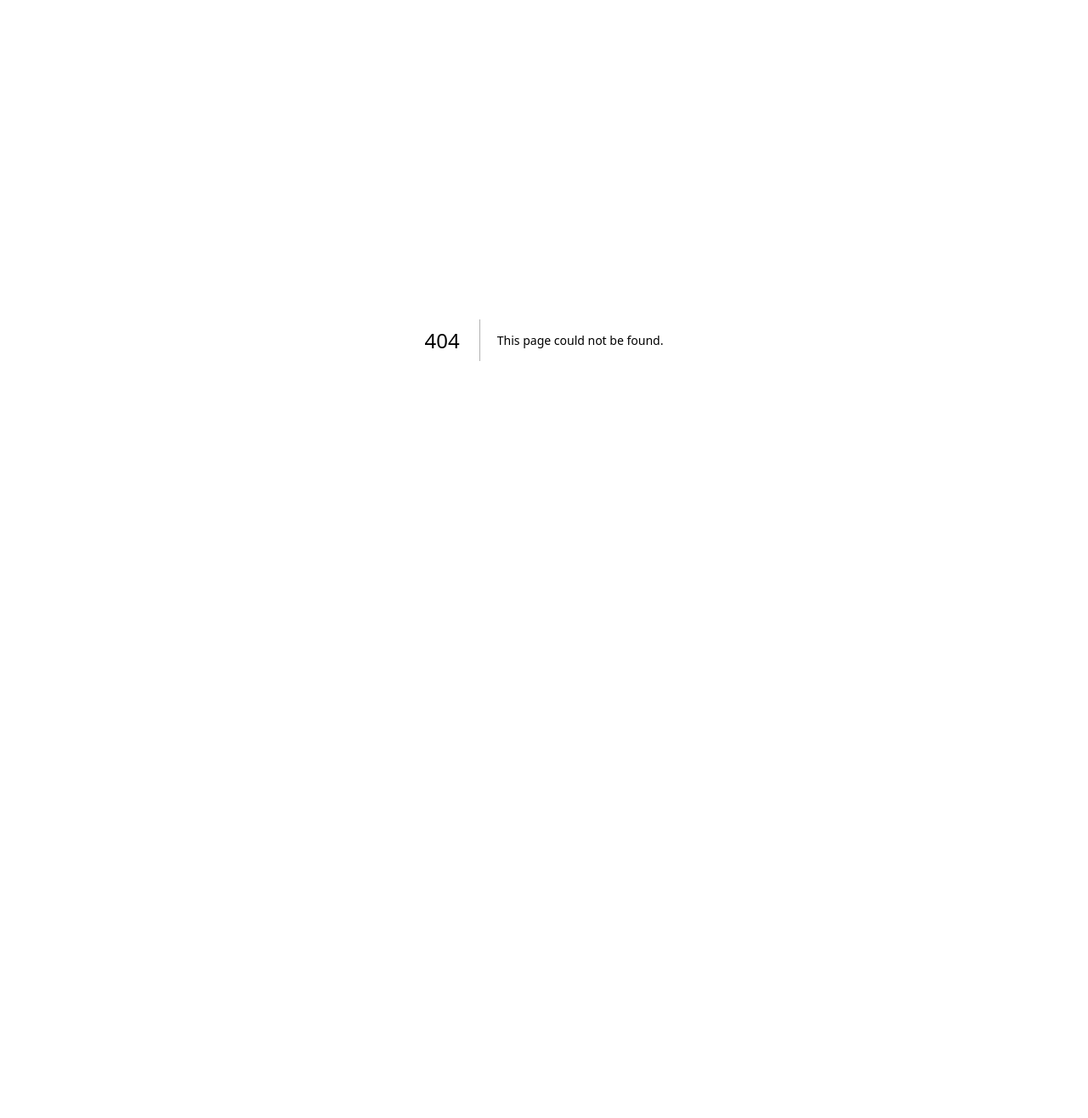
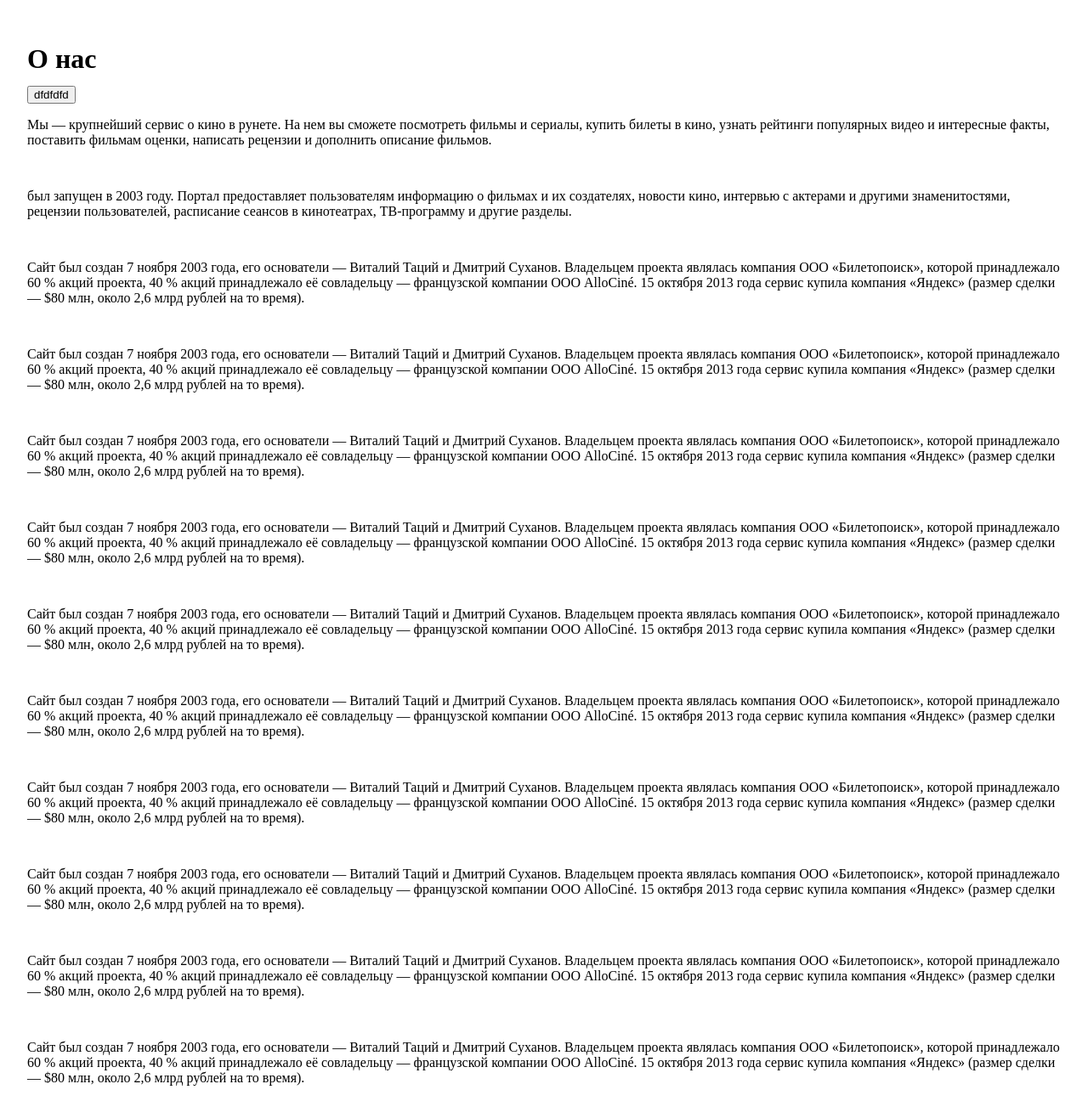
Before and after one commit to vehcamut/biletopoisk, a Next.js app: page /about in a window 1280 px wide. Before the commit this address had no page. Shown: the top 1316 px of the page at 85% size. Before the commit the page ends 800 px from the top, so only its background shows below. Built offline with nearby package versions, Linux system fonts and the light colour scheme.

Commit message:
added about page

```diff
--- /dev/null
+++ b/src/pages/about/index.module.scss
@@ -0,0 +1,22 @@
+.title {
+  font-size: 32px;
+  margin-bottom: 16px;
+  line-height: 32px;
+
+}
+
+.body {
+  padding: 24px;
+  background-color: white;
+  border-radius: 8px;
+
+}
+
+.text {
+  display: flex;
+  gap: 16px;
+  flex-direction: column;
+  p {
+    display: block;
+  }
+}
--- /dev/null
+++ b/src/pages/about/index.tsx
@@ -0,0 +1,66 @@
+import Collapse from "@/components/Collapse/Collapse";
+import classes from './index.module.scss';
+import Modal from "@/components/Modal/Modal";
+import { useState } from "react";
+
+export default function About() {
+  const [isVisible, setIsVisible] = useState(false);
+  return (
+  <>
+    <Modal
+      title="Удаление билета"
+      text="Вы уверены, что хотите удалить билет?"
+      isOpen={isVisible}
+      onCancel={() => setIsVisible(false)}
+      onClose={() => setIsVisible(false)}
+      onOk={() => console.log('OKOK!')}
+    />
+    <div className={classes['body']}>
+      <h1 className={classes['title']}>
+        О нас
+      </h1>
+      <button onClick={() => setIsVisible(true)}>
+        dfdfdfd
+      </button>
+      <div className={classes['text']}>
+        <p>
+          Мы — крупнейший сервис о кино в рунете. На нем вы сможете посмотреть фильмы и сериалы, купить билеты в кино, узнать рейтинги популярных видео и интересные факты, поставить фильмам оценки, написать рецензии и дополнить описание фильмов.
+        </p>
+        <p>
+          был запущен в 2003 году. Портал предоставляет пользователям информацию о фильмах и их создателях, новости кино, интервью с актерами и другими знаменитостями, рецензии пользователей, расписание сеансов в кинотеатрах, ТВ-программу и другие разделы.
+        </p>
+        <p>
+          Сайт был создан 7 ноября 2003 года, его основатели — Виталий Таций и Дмитрий Суханов. Владельцем проекта являлась компания ООО «Билетопоиск», которой принадлежало 60 % акций проекта, 40 % акций принадлежало её совладельцу — французской компании ООО AlloCiné. 15 октября 2013 года сервис купила компания «Яндекс» (размер сделки — $80 млн, около 2,6 млрд рублей на то время).
+        </p>
+        <p>
+          Сайт был создан 7 ноября 2003 года, его основатели — Виталий Таций и Дмитрий Суханов. Владельцем проекта являлась компания ООО «Билетопоиск», которой принадлежало 60 % акций проекта, 40 % акций принадлежало её совладельцу — французской компании ООО AlloCiné. 15 октября 2013 года сервис купила компания «Яндекс» (размер сделки — $80 млн, около 2,6 млрд рублей на то время).
+        </p>
+        <p>
+          Сайт был создан 7 ноября 2003 года, его основатели — Виталий Таций и Дмитрий Суханов. Владельцем проекта являлась компания ООО «Билетопоиск», которой принадлежало 60 % акций проекта, 40 % акций принадлежало её совладельцу — французской компании ООО AlloCiné. 15 октября 2013 года сервис купила компания «Яндекс» (размер сделки — $80 млн, около 2,6 млрд рублей на то время).
+        </p>
+        <p>
+          Сайт был создан 7 ноября 2003 года, его основатели — Виталий Таций и Дмитрий Суханов. Владельцем проекта являлась компания ООО «Билетопоиск», которой принадлежало 60 % акций проекта, 40 % акций принадлежало её совладельцу — французской компании ООО AlloCiné. 15 октября 2013 года сервис купила компания «Яндекс» (размер сделки — $80 млн, около 2,6 млрд рублей на то время).
+        </p>
+        <p>
+          Сайт был создан 7 ноября 2003 года, его основатели — Виталий Таций и Дмитрий Суханов. Владельцем проекта являлась компания ООО «Билетопоиск», которой принадлежало 60 % акций проекта, 40 % акций принадлежало её совладельцу — французской компании ООО AlloCiné. 15 октября 2013 года сервис купила компания «Яндекс» (размер сделки — $80 млн, около 2,6 млрд рублей на то время).
+        </p>
+        <p>
+          Сайт был создан 7 ноября 2003 года, его основатели — Виталий Таций и Дмитрий Суханов. Владельцем проекта являлась компания ООО «Билетопоиск», которой принадлежало 60 % акций проекта, 40 % акций принадлежало её совладельцу — французской компании ООО AlloCiné. 15 октября 2013 года сервис купила компания «Яндекс» (размер сделки — $80 млн, около 2,6 млрд рублей на то время).
+        </p>
+        <p>
+          Сайт был создан 7 ноября 2003 года, его основатели — Виталий Таций и Дмитрий Суханов. Владельцем проекта являлась компания ООО «Билетопоиск», которой принадлежало 60 % акций проекта, 40 % акций принадлежало её совладельцу — французской компании ООО AlloCiné. 15 октября 2013 года сервис купила компания «Яндекс» (размер сделки — $80 млн, около 2,6 млрд рублей на то время).
+        </p>
+        <p>
+          Сайт был создан 7 ноября 2003 года, его основатели — Виталий Таций и Дмитрий Суханов. Владельцем проекта являлась компания ООО «Билетопоиск», которой принадлежало 60 % акций проекта, 40 % акций принадлежало её совладельцу — французской компании ООО AlloCiné. 15 октября 2013 года сервис купила компания «Яндекс» (размер сделки — $80 млн, около 2,6 млрд рублей на то время).
+        </p>
+        <p>
+          Сайт был создан 7 ноября 2003 года, его основатели — Виталий Таций и Дмитрий Суханов. Владельцем проекта являлась компания ООО «Билетопоиск», которой принадлежало 60 % акций проекта, 40 % акций принадлежало её совладельцу — французской компании ООО AlloCiné. 15 октября 2013 года сервис купила компания «Яндекс» (размер сделки — $80 млн, около 2,6 млрд рублей на то время).
+        </p>
+        <p>
+          Сайт был создан 7 ноября 2003 года, его основатели — Виталий Таций и Дмитрий Суханов. Владельцем проекта являлась компания ООО «Билетопоиск», которой принадлежало 60 % акций проекта, 40 % акций принадлежало её совладельцу — французской компании ООО AlloCiné. 15 октября 2013 года сервис купила компания «Яндекс» (размер сделки — $80 млн, около 2,6 млрд рублей на то время).
+        </p>
+      </div>
+    </div>
+  </>
+  );
+}
```
